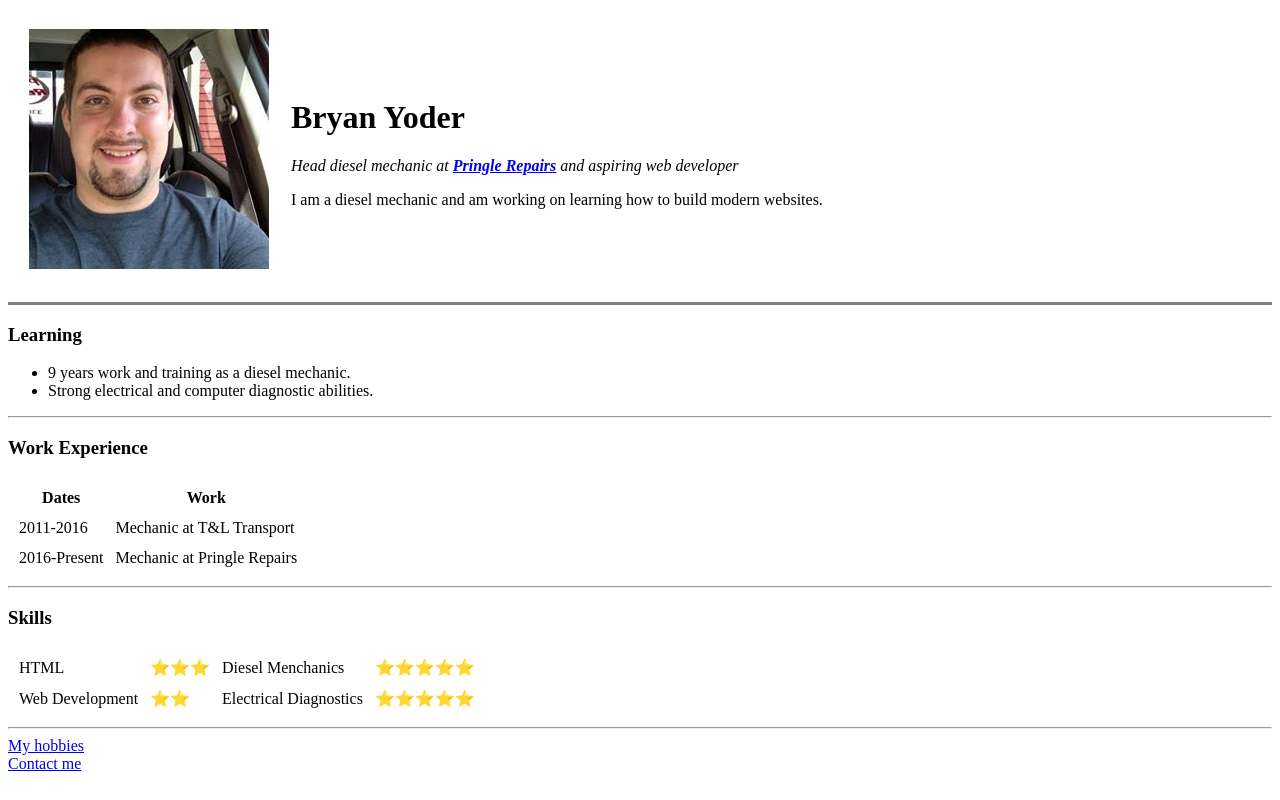
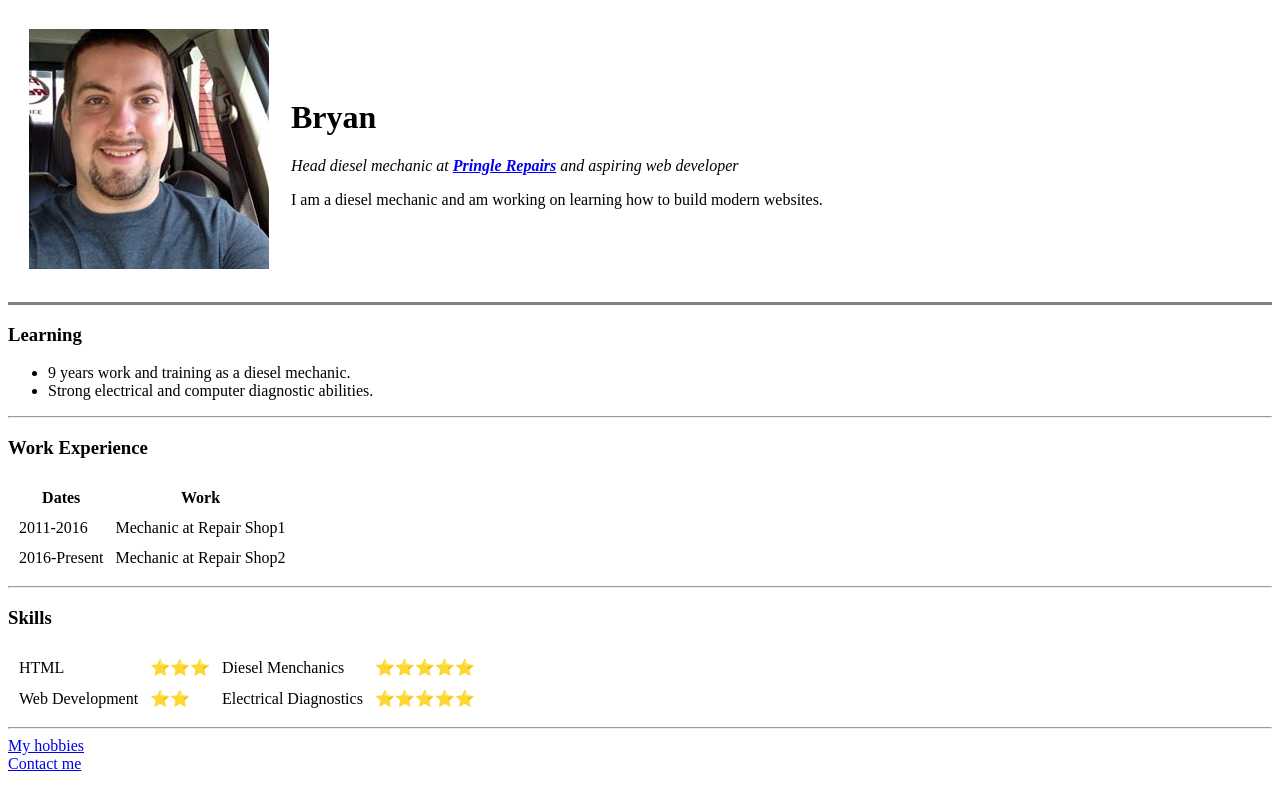
Before and after one commit to byoder10/cv, a plain HTML site: page index.html in a window 1280 px wide. Drawn offline with Linux system fonts and the light colour scheme.

Commit message:
Update index.html

```diff
--- a/index.html
+++ b/index.html
@@ -10,7 +10,7 @@
   <table cellspacing="20">
     <tr>
       <td><img src="images/bryan.jpg" alt="Picture of bryan"></td>
-      <td>  <h1>Bryan Yoder</h1>
+      <td>  <h1>Bryan</h1>
         <p><em>Head diesel mechanic at <strong><a href="https://pringlerepairs.com">Pringle Repairs</a></strong> and aspiring web developer</em></p>
         <p>I am a diesel mechanic and am working on learning how to build modern websites.</p></td>
     </tr>
@@ -35,11 +35,11 @@
     <tbody>
       <tr>
         <td>2011-2016</td>
-        <td>Mechanic at T&L Transport</td>
+        <td>Mechanic at Repair Shop1</td>
       </tr>
       <tr>
         <td>2016-Present</td>
-        <td>Mechanic at Pringle Repairs</td>
+        <td>Mechanic at Repair Shop2</td>
       </tr>
     </tbody>
   </table>
```
